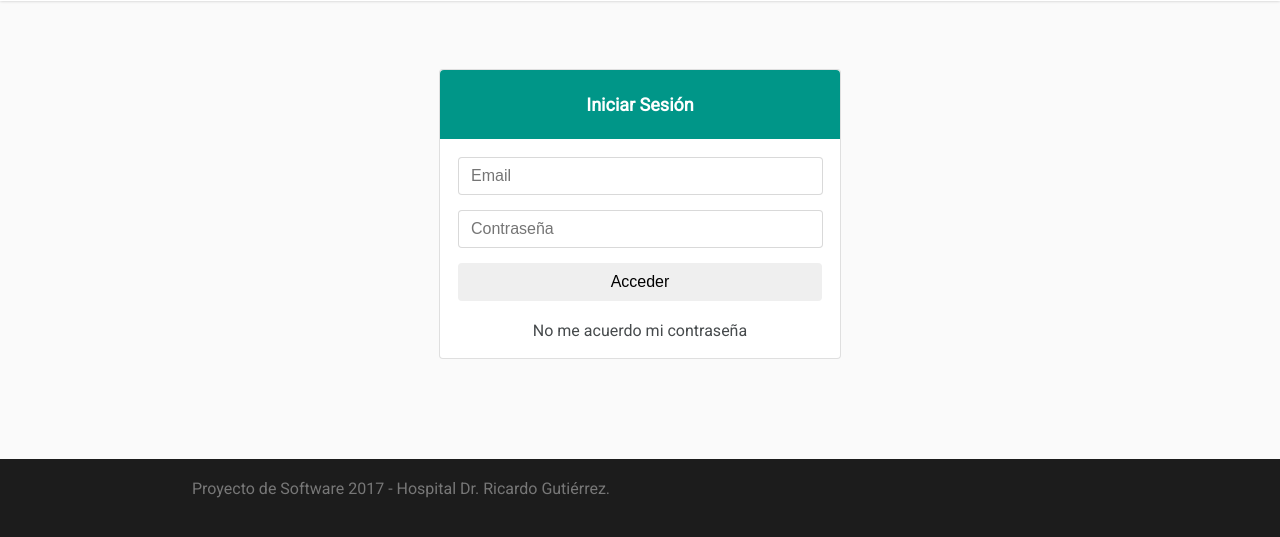
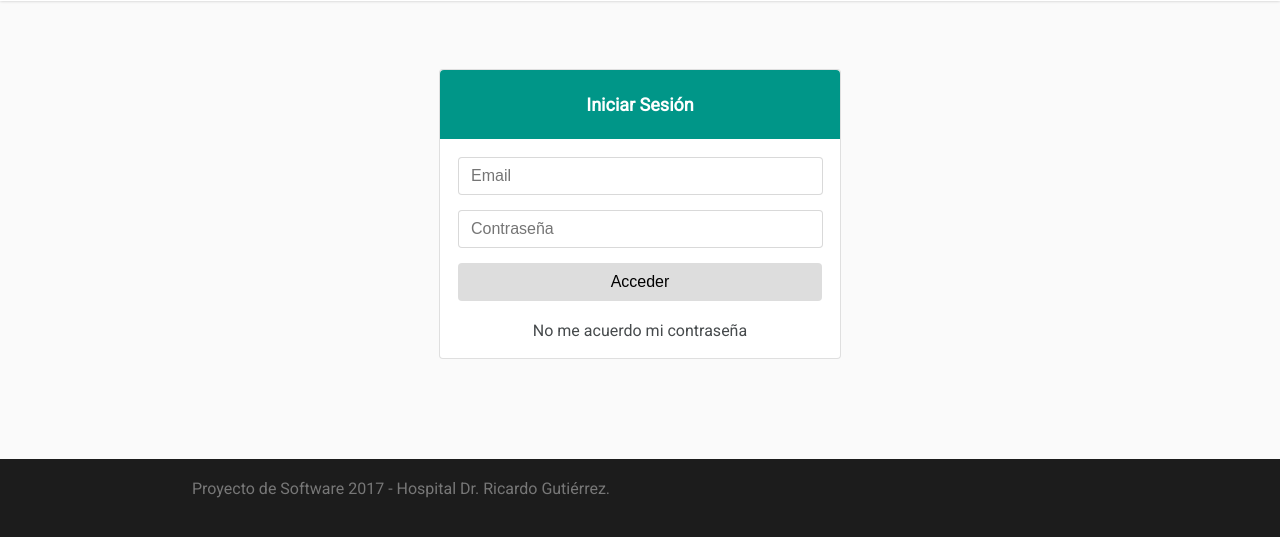
Before and after one commit to francoborrelli/hospitalGutierrez, a PHP site: page /login.html in a window 1280 px wide. Shown: the part 79-616 px from the top of the page. Run offline with PHP 8.4, Linux system fonts and the light colour scheme; style sheets or scripts are compiled from the project's sources.

Commit message:
Color fondo botón login

```diff
--- a/resources/css/login.css
+++ b/resources/css/login.css
@@ -52,6 +52,10 @@
     border-radius: 4px;
 }
 
+.card .bottom button{
+    background-color: #dddddd;
+}
+
 .card .forget{
     text-align: center;
 }
@@ -61,6 +65,7 @@
     text-decoration: none;
 }
 
+
 @media (max-width: 430px) {
     .card{
         width: 95%;
```
